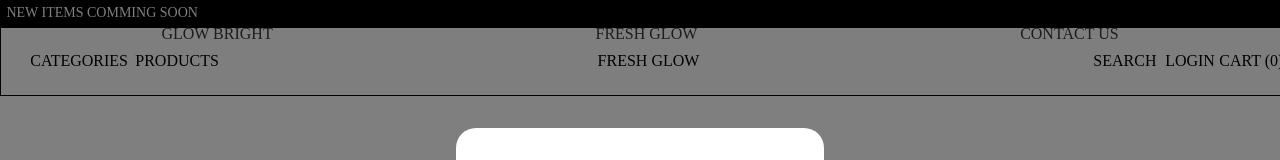
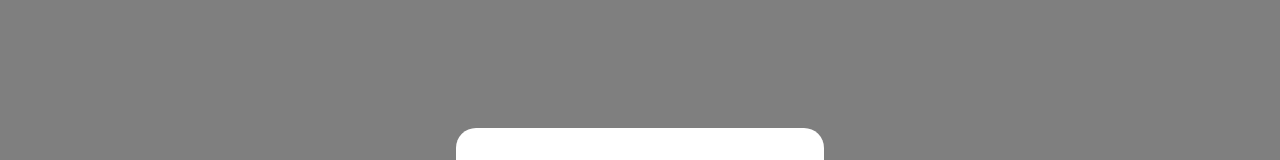
Before and after one commit to brookelove/fresh-grow-fe, a React (Create React App) app: page /ready in a window 1280 px wide. Shown: the top 160 px of the page. Built offline with nearby package versions, Linux system fonts and the light colour scheme.

Commit message:
conditianlly render header and footer

```diff
--- a/src/App.js
+++ b/src/App.js
@@ -1,19 +1,28 @@
 import Header from "./components/Header";
 import Footer from "./components/Footer";
 import Page from "./pages/Page";
-import { useLocation } from "react-router-dom";
+import { useLocation, useNavigation } from "react-router-dom";
 import "./assets/CSS/reset.css";
 
 function App() {
   const currentPage = useLocation().pathname;
 
+  // conditionally rendering code to show the header on certain pages
+  // const navigate = useNavigate();
+
+  //Array of acceptable routes
+  const availbleRoutesToShow = ["/", "/product"];
+
+  //checking if the current route is in the
+  const showHeaderAndFooter = availbleRoutesToShow.includes(currentPage);
+
   return (
     <div>
-      <Header>{/* <Nav currentPage={currentPage} /> */}</Header>
+      {showHeaderAndFooter && <Header />}
       <main>
         <Page currentPage={currentPage} />
       </main>
-      <Footer />
+      {showHeaderAndFooter && <Footer />}
     </div>
   );
 }
--- a/src/components/CartModal.jsx
+++ b/src/components/CartModal.jsx
@@ -1,5 +1,5 @@
 import "../assets/CSS/components/CartModal.css"
-
+import { Link } from 'react-router-dom';
 export default function CartModal (){
     return (
         <section className="addedToCart dontMove">
--- a/src/components/CategoryCard.jsx
+++ b/src/components/CategoryCard.jsx
@@ -2,7 +2,7 @@ import "../assets/CSS/components/CategoryCard.css"
 
 export default function CategoryCard(){
     return (
-        <section className="categoryCardContainer" id="categoryCards">
+        <section className="categoryCardContainer">
             <div>
                 <h1>NAME</h1>
             </div>
--- a/src/components/Header.jsx
+++ b/src/components/Header.jsx
@@ -1,4 +1,4 @@
-import { Link } from 'react-router-dom';
+import { Link, useLocation, useNavigate } from 'react-router-dom';
 import { useRef, useState, useEffect } from 'react';
 import "../assets/CSS/components/Header.css"
 export default function Header(){
@@ -34,6 +34,7 @@ export default function Header(){
                     <a>PRODUCTS</a>
                 </div>
                 <h1>FRESH GLOW</h1>
+                {/* the ability to hide and show search using useState T/F */}
                 <div className='rightSide'>
                     {isSearching ? (
                         <a onClick={openSearch}>CLOSE</a>
--- a/src/pages/Page.jsx
+++ b/src/pages/Page.jsx
@@ -1,19 +1,16 @@
-import { useEffect } from 'react';
 import PageContent from './PageContent';
 
-// import { capitalizeFirstLetter } from '../../utils/helpers';
 import { Outlet } from 'react-router-dom';
 
 function Page({ currentPage }) {
   currentPage = currentPage.substring(1);
 
-  useEffect(() => {
-    // document.title = capitalizeFirstLetter(currentPage);
-  }, [currentPage]);
+  // useEffect(() => {
+  //   // document.title = capitalizeFirstLetter(currentPage);
+  // }, [currentPage]);
 
   return (
     <section>
-      {/* <h2>{capitalizeFirstLetter(currentPage)}</h2> */}
 
       <PageContent>
         <Outlet />
```
Also changed, not shown: src/index.js (+7 -2 lines).
